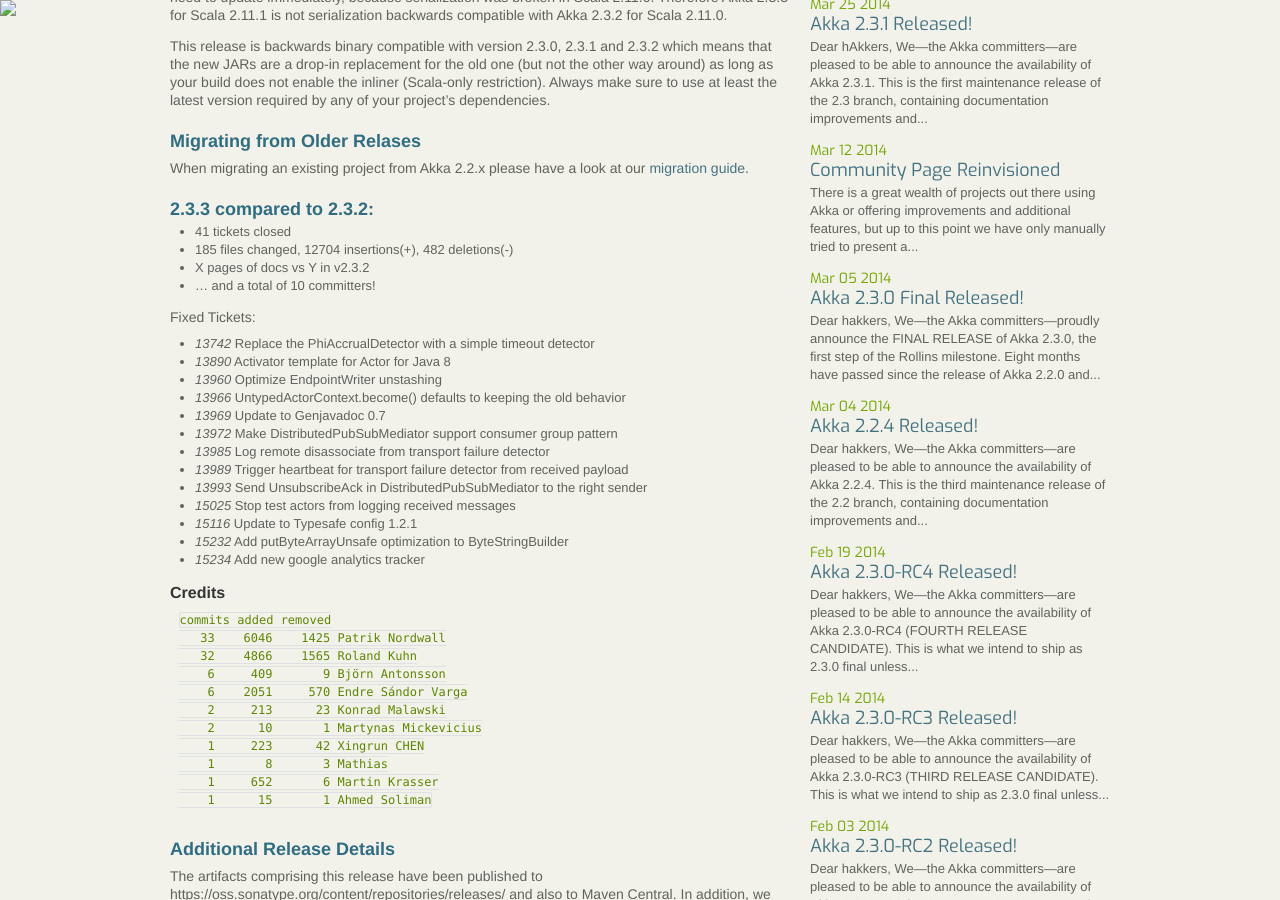
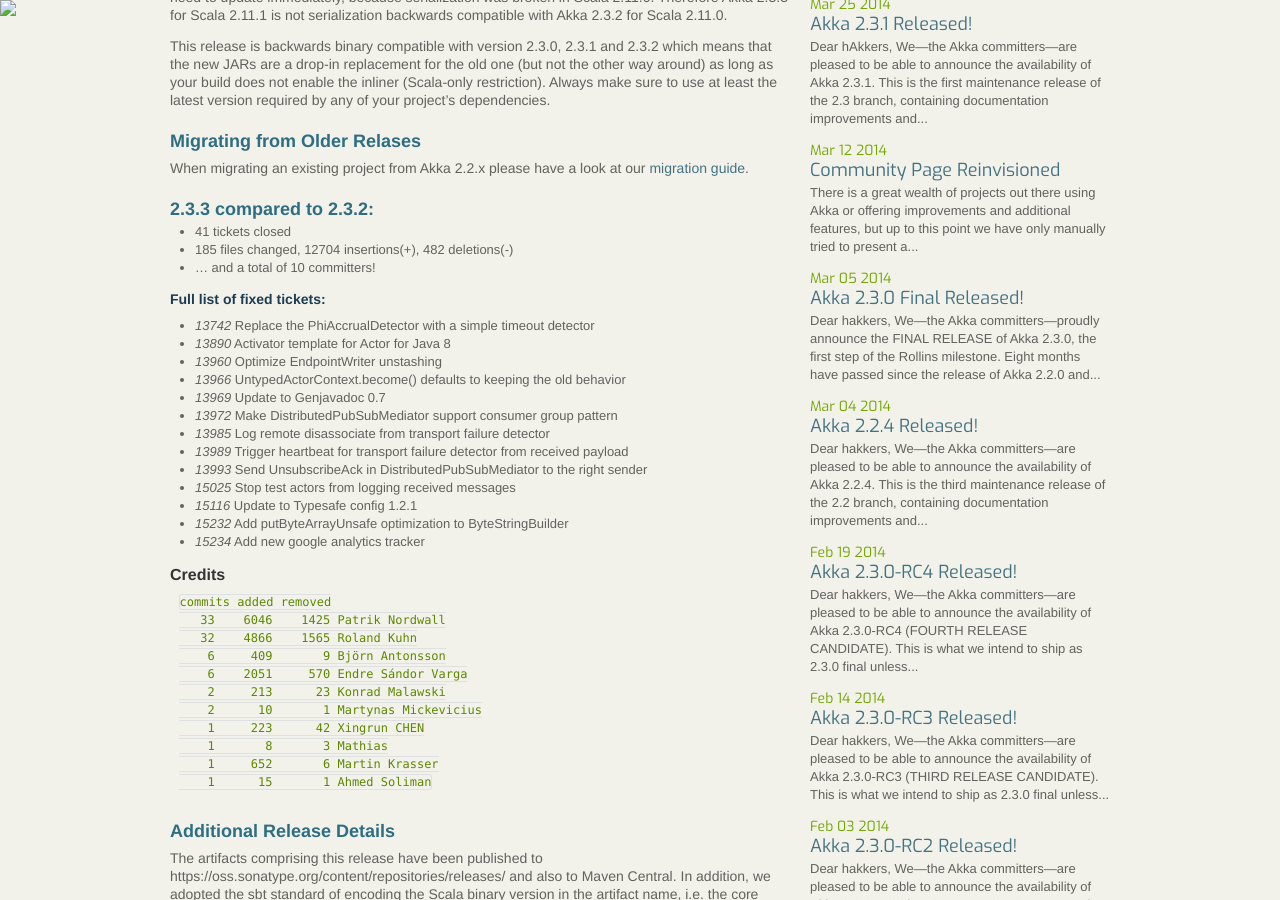
Before and after one commit to raboof/akka.github.com, a Jekyll site: the page built from news/_posts/2014-05-22-akka-2.3.3-released.md, in a window 1280 px wide and 900 px high, scrolled down 304 px. Built offline with Jekyll 4.4.1, drawn with Linux system fonts in a browser that asks for light colours.

Commit message:
Fix fixed issue list.

```diff
--- a/news/_posts/2014-05-22-akka-2.3.3-released.md
+++ b/news/_posts/2014-05-22-akka-2.3.3-released.md
@@ -21,10 +21,10 @@
 
 * 41 tickets closed
 * 185 files changed, 12704 insertions(+), 482 deletions(-)
-* X pages of docs vs Y in v2.3.2
 * ... and a total of 10 committers!
 
-Fixed Tickets:
+**Full list of fixed tickets:**
+
  - *13742* Replace the PhiAccrualDetector with a simple timeout detector
  - *13890* Activator template for Actor for Java 8
  - *13960* Optimize EndpointWriter unstashing
```
